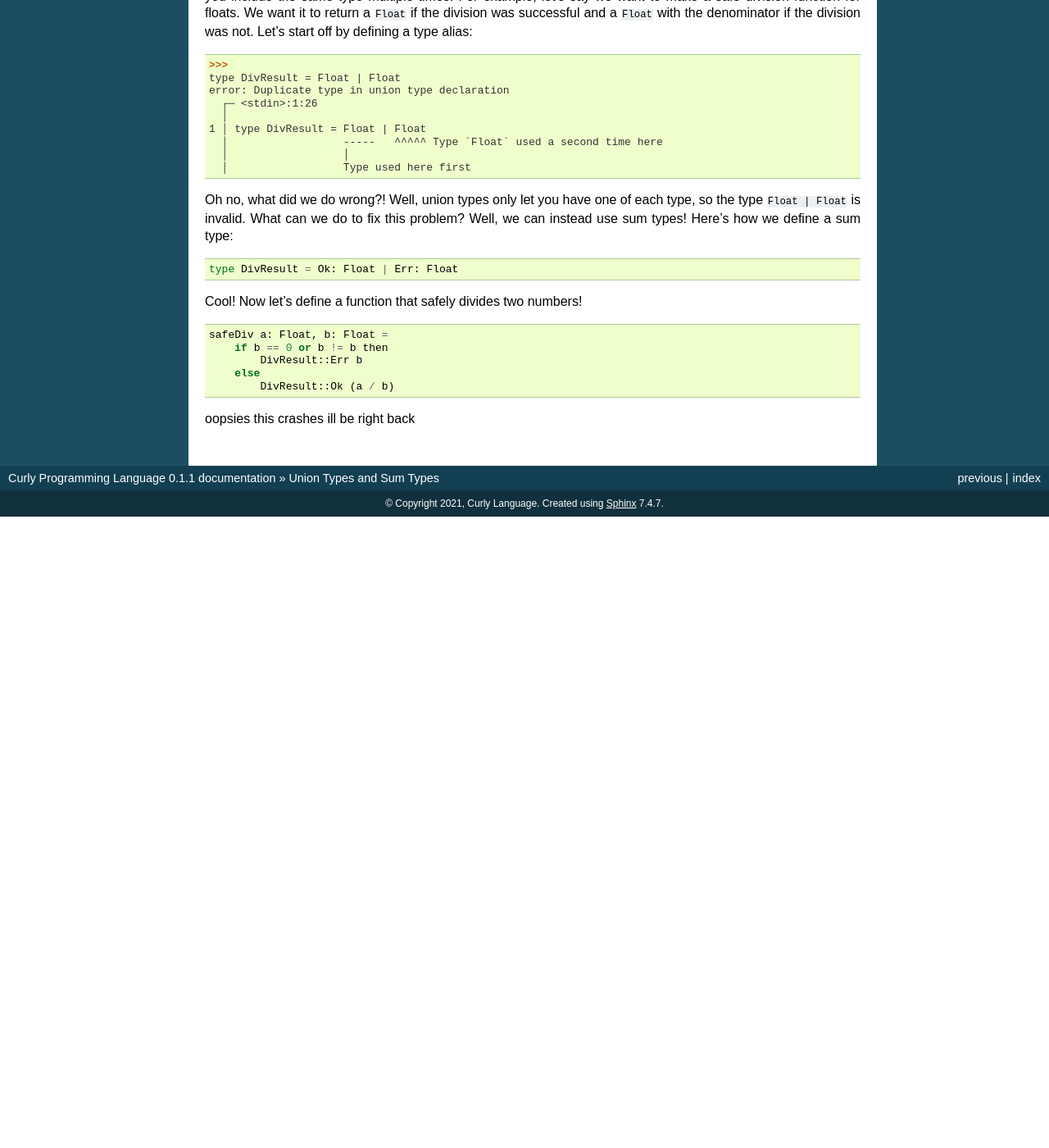
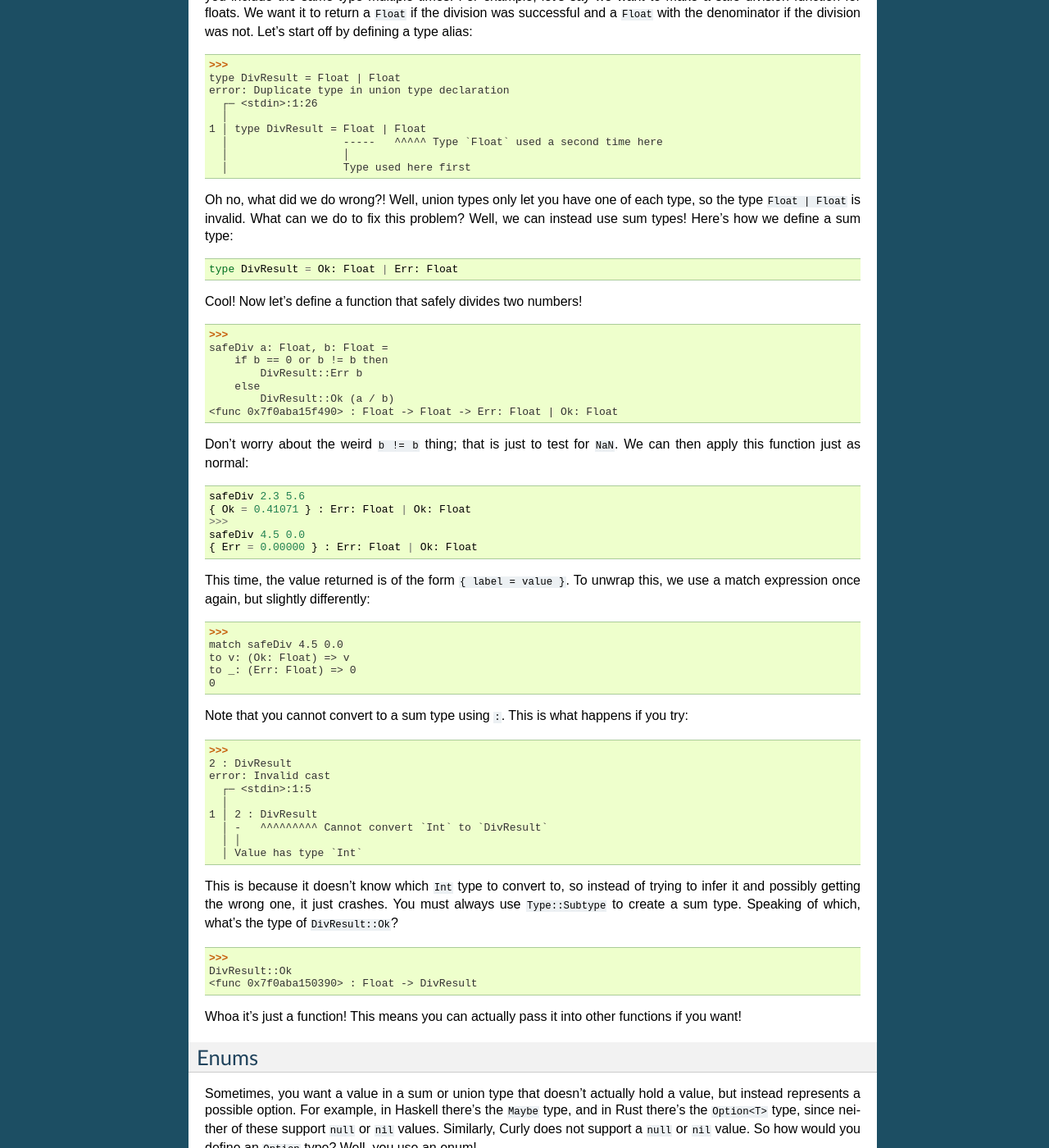
Before and after one commit to curly-lang/docs, a Sphinx documentation site: the page built from docs/union_sum.md, in a window 1280 px wide and 1400 px high, scrolled down 1932 px. Shown: the whole window at 82% size. Built offline with Sphinx 7.4.7, drawn with Linux system fonts in a browser that asks for light colours; before the commit the page ends 2562 px from its top, so only the background shows below that; some of the changed text lies outside the part shown.

Commit message:
Finished sum types docs

````diff
--- a/docs/union_sum.md
+++ b/docs/union_sum.md
@@ -100,11 +100,66 @@ type DivResult = Ok: Float | Err: Float
 
 Cool! Now let's define a function that safely divides two numbers!
 ```
+>>>
 safeDiv a: Float, b: Float =
     if b == 0 or b != b then
         DivResult::Err b
     else
         DivResult::Ok (a / b)
+<func 0x7f0aba15f490> : Float -> Float -> Err: Float | Ok: Float
 ```
 
-oopsies this crashes ill be right back
+Don't worry about the weird `b != b` thing; that is just to test for `NaN`. We can then apply this function just as normal:
+```
+safeDiv 2.3 5.6
+{ Ok = 0.41071 } : Err: Float | Ok: Float
+>>>
+safeDiv 4.5 0.0
+{ Err = 0.00000 } : Err: Float | Ok: Float
+```
+
+This time, the value returned is of the form `{ label = value }`. To unwrap this, we use a match expression once again, but slightly differently:
+```
+>>>
+match safeDiv 4.5 0.0
+to v: (Ok: Float) => v
+to _: (Err: Float) => 0
+0
+```
+
+Note that you cannot convert to a sum type using `:`. This is what happens if you try:
+```
+>>>
+2 : DivResult
+error: Invalid cast
+  ┌─ <stdin>:1:5
+  │
+1 │ 2 : DivResult
+  │ -   ^^^^^^^^^ Cannot convert `Int` to `DivResult`
+  │ │
+  │ Value has type `Int`
+```
+
+This is because it doesn't know which `Int` type to convert to, so instead of trying to infer it and possibly getting the wrong one, it just crashes. You must always use `Type::Subtype` to create a sum type. Speaking of which, what's the type of `DivResult::Ok`?
+```
+>>>
+DivResult::Ok
+<func 0x7f0aba150390> : Float -> DivResult
+```
+
+Whoa it's just a function! This means you can actually pass it into other functions if you want!
+
+## Enums
+Sometimes, you want a value in a sum or union type that doesn't actually hold a value, but instead represents a possible option. For example, in Haskell there's the `Maybe` type, and in Rust there's the `Option<T>` type, since neither of these support `null` or `nil` values. Similarly, Curly does not support a `null` or `nil` value. So how would you define an `Option` type? Well, you use an enum!
+```
+type Option = Some: Int | enum None
+```
+
+We can make an instance of this enum using `Option::None` and match it using `enum None`. For example:
+```
+>>>
+match Option::None
+to s: (Some: Int) => s
+to enum None => 0
+0
+```
````
